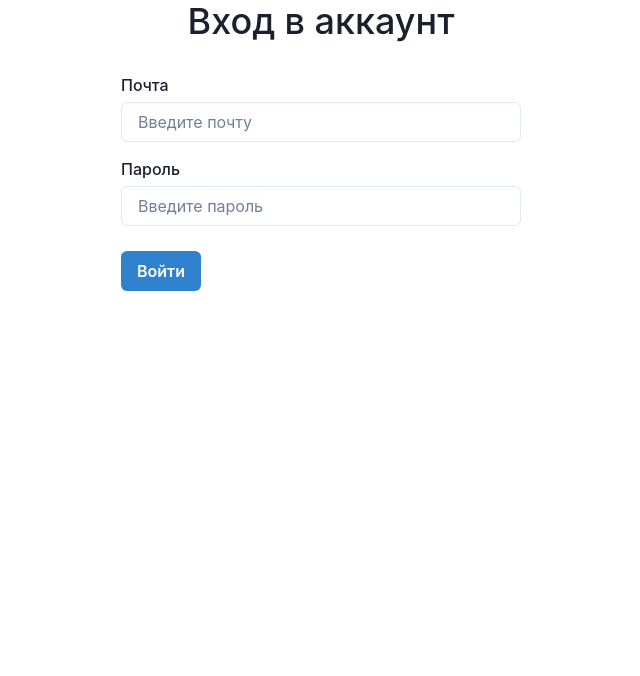
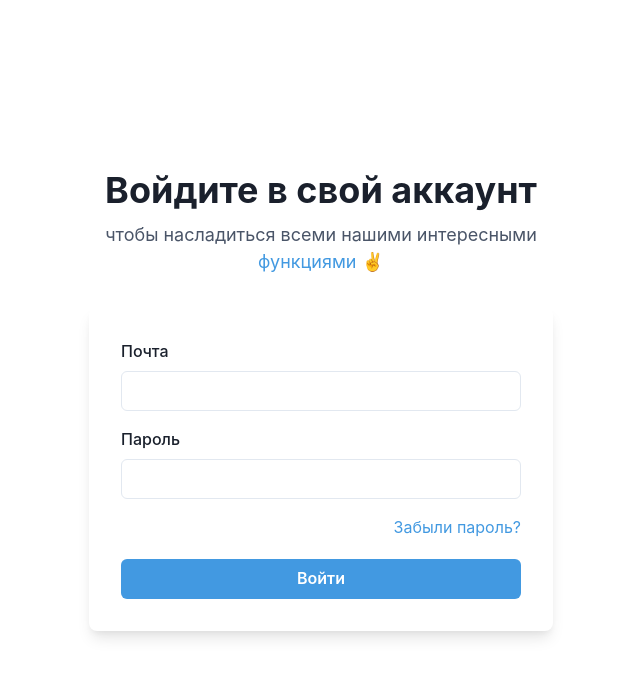
Before and after one commit to klekwedge/full-life-frontend, a React (Vite) app: page /login in a window 1280 px wide. Shown: the top 676 px of the page, without its empty margins (319-959 px from the left). Built offline with nearby package versions, Linux system fonts and the light colour scheme.

Commit message:
feat: add Login form

```diff
--- a/src/App.tsx
+++ b/src/App.tsx
@@ -1,6 +1,6 @@
 import { Routes, Route } from "react-router-dom";
 import { Home } from "./pages/Home/Home";
-import { Login } from "./pages/Login/Login";
+import Login from "./pages/Login/Login";
 import  Registration  from "./pages/Registration/Registration";
 import { Container, Flex } from "@chakra-ui/react";
 
--- a/src/pages/Login/Login.tsx
+++ b/src/pages/Login/Login.tsx
@@ -1,89 +1,70 @@
 import {
-  Button,
   Flex,
-  Input,
-  Heading,
+  Box,
   FormControl,
   FormLabel,
-  FormHelperText,
-  InputGroup,
-  InputRightElement,
+  Input,
+  Stack,
+  Button,
+  Heading,
+  Text,
+  useColorModeValue,
 } from "@chakra-ui/react";
-import { useForm } from "react-hook-form";
-import { BiHide, BiShow } from "react-icons/bi";
-import "./Login.scss";
+import {Link} from 'react-router-dom'
 
-type FormValues = {
-  email: string;
-  password: string;
-};
-
-export const Login = () => {
-
-  const {
-    register,
-    handleSubmit,
-    formState: { errors, isValid },
-  } = useForm({
-    defaultValues: {
-      email: "",
-      password: "",
-    },
-    mode: "onChange",
-  });
-
+export default function Login() {
   return (
     <Flex
-      width="100%"
-      height="100%"
-      justifyContent="center"
-      alignItems="center"
-      flexDirection="column"
+      minH={"100vh"}
+      w="100%"
+      align={"center"}
+      justify={"center"}
+      // bg={useColorModeValue('gray.50', 'gray.800')}
     >
-      <Heading as="h2" fontWeight="500" mb="30px">
-        Вход в аккаунт
-      </Heading>
-      <form  className="login__form">
-        <FormControl mb="15px">
-          <FormLabel mb="5px">Почта</FormLabel>
-          <Input
-            placeholder="Введите почту"
-            isInvalid={Boolean(errors.email?.message)}
-            errorBorderColor="crimson"
-            {...register("email", { required: "Укажите почту" })}
-            type="email"
-          />
-          <FormHelperText>{errors.email?.message}</FormHelperText>
-        </FormControl>
-        <FormControl mb="25px">
-          <FormLabel mb="5px">Пароль</FormLabel>
-
-          <InputGroup size="md">
-            <Input
-              pr="4.5rem"
-              // type={show ? "text" : "password"}
-              errorBorderColor="crimson"
-              placeholder="Введите пароль"
-              isInvalid={Boolean(errors.password?.message)}
-              {...register("password", { required: "Укажите пароль" })}
-            />
-            <InputRightElement width="4.5rem">
+      <Stack spacing={8} mx={"auto"} maxW={"lg"} py={12} px={6}>
+        <Stack align={"center"}>
+          <Heading fontSize={"4xl"}>Войдите в свой аккаунт</Heading>
+          <Text fontSize={"lg"} color={"gray.600"} textAlign="center">
+            чтобы насладиться всеми нашими интересными
+            <Link to="/" style={{ color: "#4299E1" }}> функциями</Link> ✌️
+          </Text>
+        </Stack>
+        <Box
+          rounded={"lg"}
+          bg={useColorModeValue("white", "gray.700")}
+          boxShadow={"lg"}
+          p={8}
+        >
+          <Stack spacing={4}>
+            <FormControl id="email">
+              <FormLabel>Почта</FormLabel>
+              <Input type="email" />
+            </FormControl>
+            <FormControl id="password">
+              <FormLabel>Пароль</FormLabel>
+              <Input type="password" />
+            </FormControl>
+            <Stack spacing={5}>
+              <Stack
+                direction={{ base: "column", sm: "row" }}
+                align={"start"}
+                justify={"flex-end"}
+              >
+                <Link to="/" style={{ color: "#4299E1" }}>Забыли пароль?</Link>
+              </Stack>
               <Button
-                h="1.75rem"
-                size="sm"
-                background="transparent"
+                bg={"blue.400"}
+                color={"white"}
+                _hover={{
+                  bg: "blue.500",
+                }}
               >
-                {/* {show ? <BiShow size="18px" /> : <BiHide size="18px" />} */}
+                Войти
               </Button>
-            </InputRightElement>
-          </InputGroup>
-
-          <FormHelperText>{errors.password?.message}</FormHelperText>
-        </FormControl>
-        <Button disabled={!isValid} type="submit" colorScheme="blue">
-          Войти
-        </Button>
-      </form>
+            </Stack>
+          </Stack>
+        </Box>
+      </Stack>
     </Flex>
   );
-};
+}
--- a/src/pages/Registration/Registration.tsx
+++ b/src/pages/Registration/Registration.tsx
@@ -12,8 +12,8 @@ import {
   Heading,
   Text,
   useColorModeValue,
-  Link,
 } from "@chakra-ui/react";
+import { Link } from "react-router-dom";
 import { useState } from "react";
 import { BiShow, BiHide } from "react-icons/bi";
 
@@ -34,7 +34,8 @@ export default function Registration() {
             Зарегистрироваться
           </Heading>
           <Text fontSize={"lg"} color={"gray.600"} textAlign={"center"}>
-            чтобы насладиться всеми нашими интересными функциями ✌️
+            чтобы насладиться всеми нашими интересными
+            <Link to="/" style={{ color: "#4299E1" }}> функциями</Link> ✌️
           </Text>
         </Stack>
         <Box
@@ -100,7 +101,10 @@ export default function Registration() {
             </Stack>
             <Stack pt={6}>
               <Text align={"center"}>
-                Есть аккаунт? <Link color={"blue.400"}>Войти</Link>
+                Есть аккаунт?{" "}
+                <Link to="/login" style={{ color: "#4299E1" }}>
+                  Войти
+                </Link>
               </Text>
             </Stack>
           </Stack>
```
